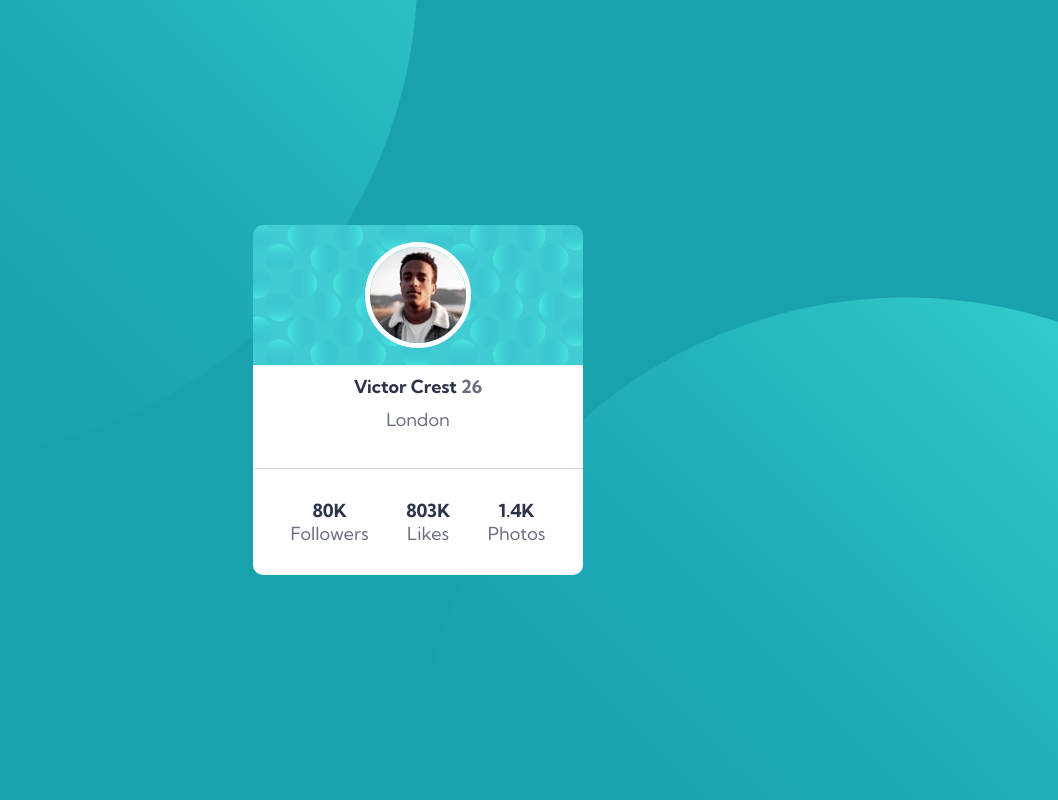
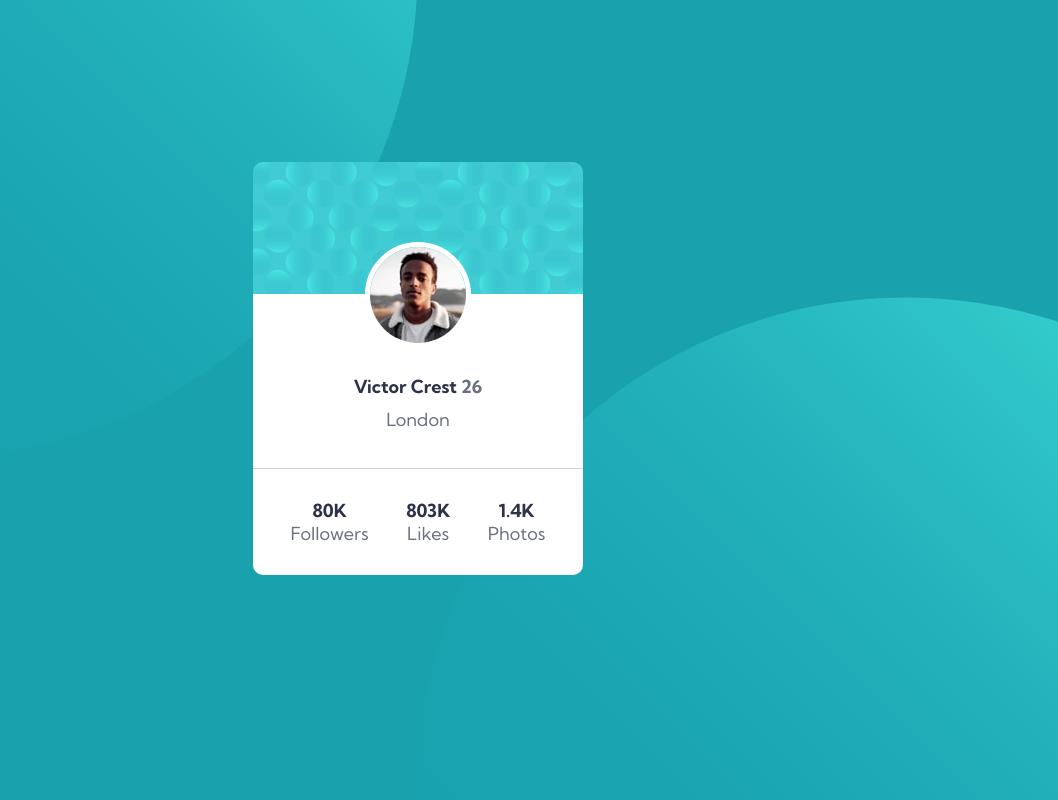
Before and after one commit to Viti-Martins/cartao-de-perfil, a plain HTML site: page index.html in a window 1280 px wide. Shown: the whole page, without its empty margins (222-1280 px from the left). Drawn offline with Linux system fonts and the light colour scheme.

Commit message:
modificada algumas dimensões do background do card

```diff
--- a/index.html
+++ b/index.html
@@ -22,6 +22,10 @@
         </div>
 
         <div class="profile-card">
+            <div class="card-background">
+                <img src="./src/images/bg-pattern-card.svg" alt="Profile Card Background">
+            </div>
+
             <div class="user-info">
                 <img src="./src/images/image-victor.jpg" alt="Profile picture" class="profile-picture">
 
--- a/src/css/style.css
+++ b/src/css/style.css
@@ -37,18 +37,31 @@ main.container {
     align-items: center;
     justify-content: space-between;
     gap: 25px;
-    background: white url(../images/bg-pattern-card.svg) no-repeat;
+    background: white;
     border-radius: 10px;
     margin: 20px;
     width: 330px;
     height: 350px;
     z-index: 2;
+    position: relative;
+}
+
+.profile-card .card-background {
+    position: absolute;
+    z-index: 1;
+    top: -63px;
+}
+
+.profile-card .card-background img {
+    border-radius: 10px 10px 0 0;
+    width: 100%;
 }
 
 .profile-card .user-info {
     display: flex;
     flex-direction: column;
     align-items: center;
+    z-index: 2;
     gap: 10px;
 }
 
```
